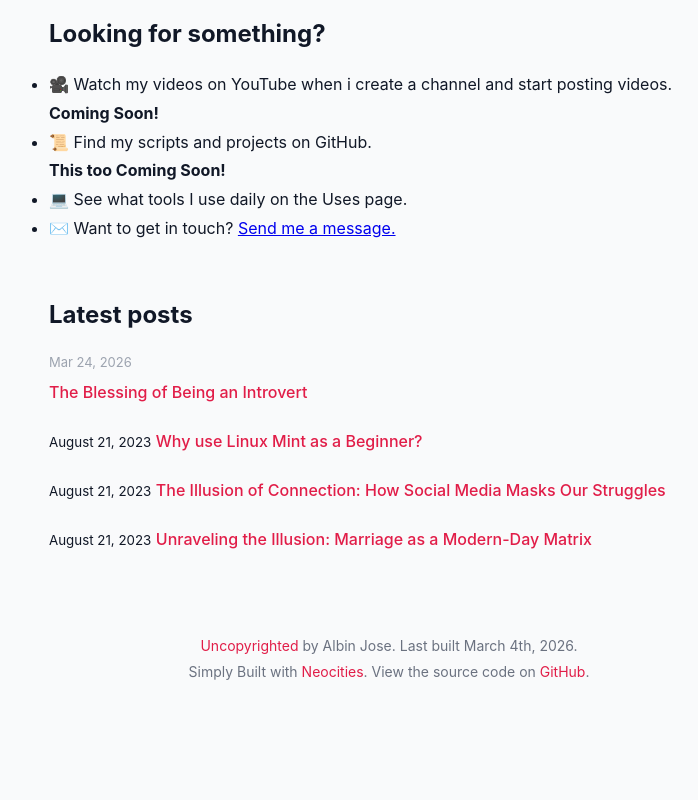
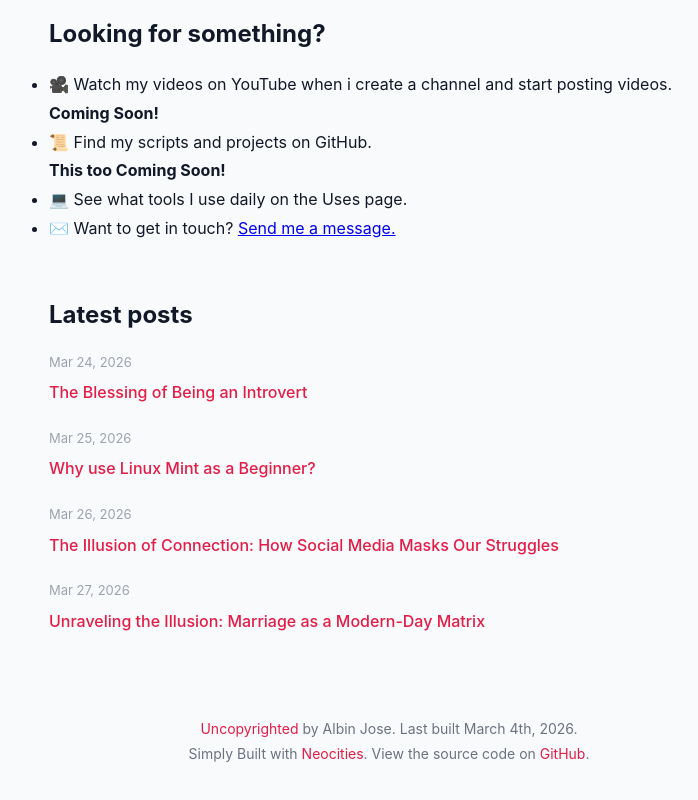
Before and after one commit to Albin0438/neocities-albin043, a plain HTML site: page index.html in a window 1280 px wide. Shown: the part 562-1362 px from the top of the page, without its empty margins (251-949 px from the left). Before the commit the page ends 1286 px from the top, so only its background shows below. Drawn offline with Linux system fonts and the light colour scheme.

Commit message:
Code correction

```diff
--- a/index.html
+++ b/index.html
@@ -74,17 +74,17 @@
       </div>
 
       <div class="post">
-        <small>August 21, 2023</small>
+        <small><span class="date">Mar 25, 2026</span></small>
         <a href="blogs/mint.html" target="_blank">Why use Linux Mint as a Beginner?</a>
       </div>
 
       <div class="post">
-        <small>August 21, 2023</small>
+        <small><span class="date">Mar 26, 2026</span></small>
         <a href="blogs/social.html" target="_blank">The Illusion of Connection: How Social Media Masks Our Struggles</a>
       </div>
 
       <div class="post">
-        <small>August 21, 2023</small>
+        <small><span class="date">Mar 27, 2026</span></small>
         <a href="blogs/marriage.html" target="_blank">Unraveling the Illusion: Marriage as a Modern-Day Matrix</a>
       </div>
 
```
Also changed, not shown: blogs/marriage.html (+1 -1 lines).
